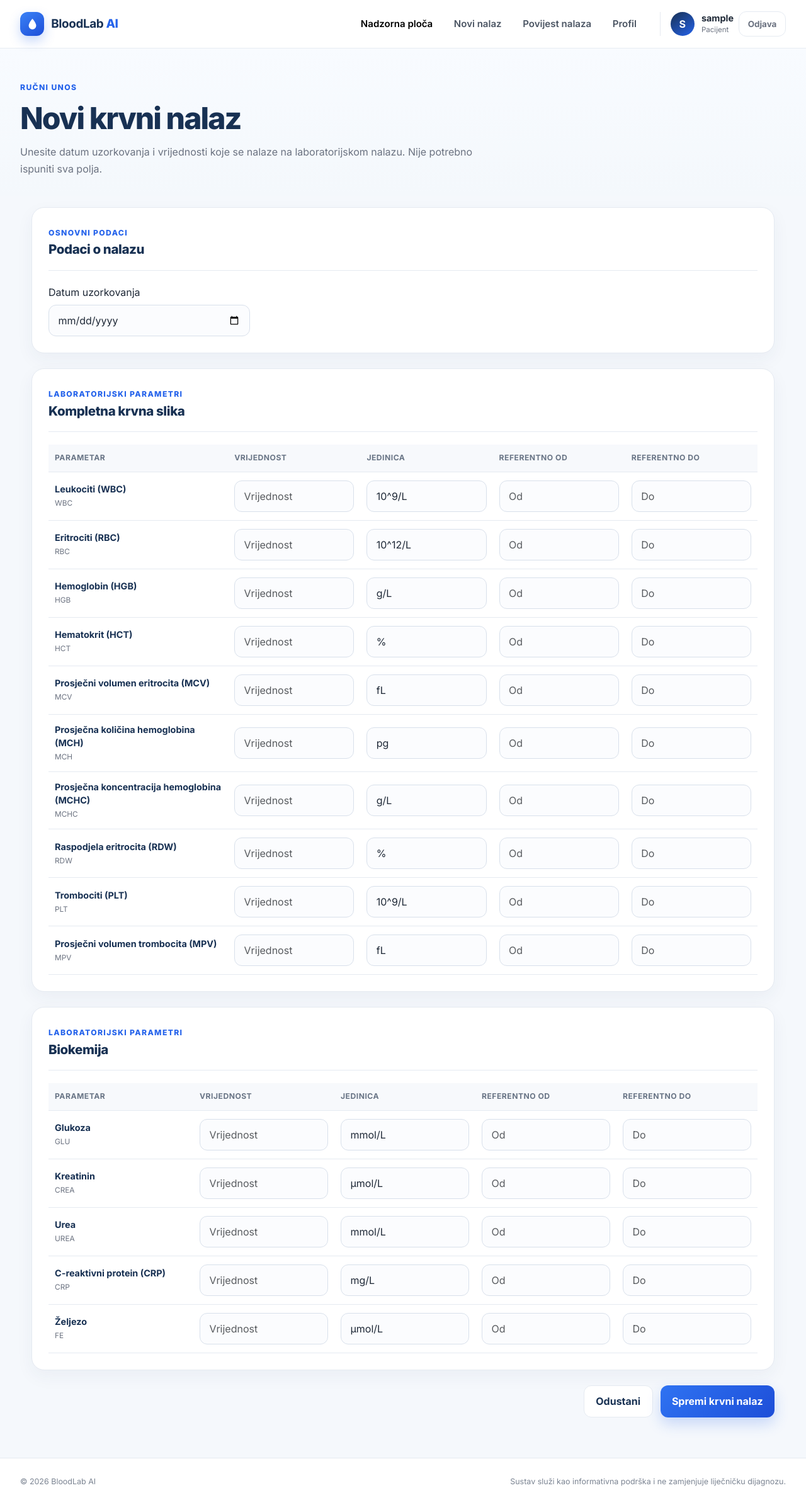
After one commit to petravuica/diplomski, a Django app: page /blood-tests/new/ in a window 1280 px wide. The commit adds this page. Shown: the whole page at 63% size. Run offline with Django 5.2, Linux system fonts and the light colour scheme; a user stored in the database is signed in; tables that the repository leaves empty hold one stand-in row (values such as "Sample post").

Commit message:
Implement manual blood test entry

```diff
--- a/config/urls.py
+++ b/config/urls.py
@@ -9,6 +9,7 @@ from users.forms import StyledAuthenticationForm
 urlpatterns = [
     path("admin/", admin.site.urls),
     path("", include("users.urls")),
+    path("blood-tests/", include("laboratory.urls")),
     path(
         "accounts/login/",
         auth_views.LoginView.as_view(
--- /dev/null
+++ b/laboratory/forms.py
@@ -0,0 +1,138 @@
+from datetime import date
+from decimal import Decimal
+
+from django import forms
+
+
+LABORATORY_PARAMETERS = (
+    {
+        "group": "Kompletna krvna slika",
+        "parameters": (
+            ("WBC", "Leukociti (WBC)", "10^9/L"),
+            ("RBC", "Eritrociti (RBC)", "10^12/L"),
+            ("HGB", "Hemoglobin (HGB)", "g/L"),
+            ("HCT", "Hematokrit (HCT)", "%"),
+            ("MCV", "Prosječni volumen eritrocita (MCV)", "fL"),
+            ("MCH", "Prosječna količina hemoglobina (MCH)", "pg"),
+            ("MCHC", "Prosječna koncentracija hemoglobina (MCHC)", "g/L"),
+            ("RDW", "Raspodjela eritrocita (RDW)", "%"),
+            ("PLT", "Trombociti (PLT)", "10^9/L"),
+            ("MPV", "Prosječni volumen trombocita (MPV)", "fL"),
+        ),
+    },
+    {
+        "group": "Biokemija",
+        "parameters": (
+            ("GLU", "Glukoza", "mmol/L"),
+            ("CREA", "Kreatinin", "µmol/L"),
+            ("UREA", "Urea", "mmol/L"),
+            ("CRP", "C-reaktivni protein (CRP)", "mg/L"),
+            ("FE", "Željezo", "µmol/L"),
+        ),
+    },
+)
+
+
+class ManualBloodTestForm(forms.Form):
+    sampling_date = forms.DateField(
+        label="Datum uzorkovanja",
+        widget=forms.DateInput(attrs={"type": "date", "class": "form-control"}),
+    )
+
+    def __init__(self, *args, **kwargs):
+        super().__init__(*args, **kwargs)
+        for group in LABORATORY_PARAMETERS:
+            for code, name, unit in group["parameters"]:
+                self.fields[f"value_{code}"] = forms.DecimalField(
+                    label=name,
+                    required=False,
+                    max_digits=14,
+                    decimal_places=6,
+                    widget=forms.NumberInput(
+                        attrs={
+                            "class": "form-control",
+                            "step": "any",
+                            "inputmode": "decimal",
+                            "placeholder": "Vrijednost",
+                        }
+                    ),
+                )
+                self.fields[f"unit_{code}"] = forms.CharField(
+                    label=f"Mjerna jedinica za {name}",
+                    required=False,
+                    initial=unit,
+                    max_length=50,
+                    widget=forms.TextInput(attrs={"class": "form-control"}),
+                )
+                self.fields[f"reference_min_{code}"] = forms.DecimalField(
+                    label=f"Donja referentna granica za {name}",
+                    required=False,
+                    max_digits=14,
+                    decimal_places=6,
+                    widget=forms.NumberInput(
+                        attrs={"class": "form-control", "step": "any", "placeholder": "Od"}
+                    ),
+                )
+                self.fields[f"reference_max_{code}"] = forms.DecimalField(
+                    label=f"Gornja referentna granica za {name}",
+                    required=False,
+                    max_digits=14,
+                    decimal_places=6,
+                    widget=forms.NumberInput(
+                        attrs={"class": "form-control", "step": "any", "placeholder": "Do"}
+                    ),
+                )
+
+    def clean_sampling_date(self):
+        sampling_date = self.cleaned_data["sampling_date"]
+        if sampling_date > date.today():
+            raise forms.ValidationError("Datum uzorkovanja ne može biti u budućnosti.")
+        return sampling_date
+
+    def clean(self):
+        cleaned_data = super().clean()
+        has_result = False
+
+        for group in LABORATORY_PARAMETERS:
+            for code, _name, _unit in group["parameters"]:
+                value = cleaned_data.get(f"value_{code}")
+                reference_min = cleaned_data.get(f"reference_min_{code}")
+                reference_max = cleaned_data.get(f"reference_max_{code}")
+
+                if value is not None:
+                    has_result = True
+                elif reference_min is not None or reference_max is not None:
+                    self.add_error(
+                        f"value_{code}",
+                        "Unesite vrijednost parametra ili uklonite referentne granice.",
+                    )
+
+                if (
+                    reference_min is not None
+                    and reference_max is not None
+                    and reference_min > reference_max
+                ):
+                    self.add_error(
+                        f"reference_max_{code}",
+                        "Gornja granica mora biti veća ili jednaka donjoj.",
+                    )
+
+        if not has_result:
+            raise forms.ValidationError("Unesite barem jedan laboratorijski parametar.")
+
+        return cleaned_data
+
+    def iter_parameter_data(self):
+        for group in LABORATORY_PARAMETERS:
+            for code, name, default_unit in group["parameters"]:
+                value = self.cleaned_data.get(f"value_{code}")
+                if value is None:
+                    continue
+                yield {
+                    "parameter_code": code,
+                    "parameter_name": name,
+                    "numeric_value": Decimal(value),
+                    "unit": self.cleaned_data.get(f"unit_{code}") or default_unit,
+                    "reference_min": self.cleaned_data.get(f"reference_min_{code}"),
+                    "reference_max": self.cleaned_data.get(f"reference_max_{code}"),
+                }
--- /dev/null
+++ b/laboratory/urls.py
@@ -0,0 +1,10 @@
+from django.urls import path
+
+from . import views
+
+app_name = "laboratory"
+
+urlpatterns = [
+    path("new/", views.manual_blood_test_create, name="manual-create"),
+    path("<int:pk>/", views.blood_test_detail, name="detail"),
+]
--- a/laboratory/views.py
+++ b/laboratory/views.py
@@ -1,3 +1,76 @@
-from django.shortcuts import render
+from django.contrib import messages
+from django.contrib.auth.decorators import login_required
+from django.db import transaction
+from django.shortcuts import get_object_or_404, redirect, render
 
-# Create your views here.
+from .forms import LABORATORY_PARAMETERS, ManualBloodTestForm
+from .models import BloodTest, BloodTestResult
+
+
+@login_required
+def manual_blood_test_create(request):
+    if not request.user.profile_is_complete:
+        messages.warning(
+            request,
+            "Prije unosa nalaza dovršite profil kako bi se dob i spol ispravno spremili uz nalaz.",
+        )
+        return redirect("profile")
+
+    if request.method == "POST":
+        form = ManualBloodTestForm(request.POST)
+        if form.is_valid():
+            with transaction.atomic():
+                blood_test = BloodTest.objects.create(
+                    user=request.user,
+                    sampling_date=form.cleaned_data["sampling_date"],
+                    input_method=BloodTest.InputMethod.MANUAL,
+                    processing_status=BloodTest.ProcessingStatus.COMPLETED,
+                )
+                BloodTestResult.objects.bulk_create(
+                    [
+                        BloodTestResult(blood_test=blood_test, **parameter_data)
+                        for parameter_data in form.iter_parameter_data()
+                    ]
+                )
+
+            messages.success(request, "Krvni nalaz uspješno je spremljen.")
+            return redirect("laboratory:detail", pk=blood_test.pk)
+    else:
+        form = ManualBloodTestForm()
+
+    groups = []
+    for group in LABORATORY_PARAMETERS:
+        parameters = []
+        for code, name, default_unit in group["parameters"]:
+            parameters.append(
+                {
+                    "code": code,
+                    "name": name,
+                    "default_unit": default_unit,
+                    "value_field": form[f"value_{code}"],
+                    "unit_field": form[f"unit_{code}"],
+                    "reference_min_field": form[f"reference_min_{code}"],
+                    "reference_max_field": form[f"reference_max_{code}"],
+                }
+            )
+        groups.append({"name": group["group"], "parameters": parameters})
+
+    return render(
+        request,
+        "laboratory/manual_blood_test_form.html",
+        {"form": form, "parameter_groups": groups},
+    )
+
+
+@login_required
+def blood_test_detail(request, pk):
+    blood_test = get_object_or_404(
+        BloodTest.objects.prefetch_related("results"),
+        pk=pk,
+        user=request.user,
+    )
+    return render(
+        request,
+        "laboratory/blood_test_detail.html",
+        {"blood_test": blood_test},
+    )
--- a/static/css/style.css
+++ b/static/css/style.css
@@ -345,3 +345,42 @@ a { color: var(--blue); }
     .profile-actions { flex-direction: column-reverse; }
     .profile-actions .btn { width: 100%; }
 }
+
+/* Manual blood test entry and details */
+.blood-test-form { max-width: 1180px; margin: 0 auto; }
+.form-section-heading { align-items: center; }
+.sampling-field { max-width: 320px; padding-top: 22px; }
+.parameter-table-wrap { overflow-x: auto; margin-top: 20px; }
+.parameter-entry-table, .results-table { width: 100%; border-collapse: collapse; }
+.parameter-entry-table th, .results-table th { padding: 12px 10px; color: #697586; background: #f7f9fc; border-bottom: 1px solid var(--line); font-size: .76rem; text-transform: uppercase; letter-spacing: .04em; white-space: nowrap; }
+.parameter-entry-table td, .results-table td { padding: 13px 10px; border-bottom: 1px solid var(--line); vertical-align: middle; }
+.parameter-entry-table td:first-child { min-width: 230px; }
+.parameter-entry-table td:not(:first-child) { min-width: 140px; }
+.parameter-entry-table td strong, .results-table td strong { display: block; color: var(--navy); font-size: .9rem; }
+.parameter-entry-table td small, .results-table td small { display: block; margin-top: .2rem; color: var(--muted); font-size: .74rem; }
+.parameter-entry-table .form-control { min-width: 112px; }
+.form-actions-row { display: flex; justify-content: flex-end; gap: 12px; margin-top: 8px; }
+.btn-light-app { padding: .75rem 1.15rem; color: var(--navy); background: white; border: 1px solid var(--line); border-radius: 12px; font-weight: 700; }
+.detail-hero-row { display: flex; align-items: center; justify-content: space-between; gap: 24px; }
+.detail-summary-grid { display: grid; grid-template-columns: repeat(3, 1fr); gap: 18px; }
+.result-status { display: inline-flex; padding: .4rem .65rem; border-radius: 999px; font-size: .75rem; font-weight: 800; white-space: nowrap; }
+.status-unknown { color: #667085; background: #edf1f6; }
+.recent-tests-list { display: grid; padding-top: 10px; }
+.recent-test-row { display: grid; grid-template-columns: 1fr auto auto; align-items: center; gap: 18px; padding: 16px 4px; color: inherit; text-decoration: none; border-bottom: 1px solid var(--line); }
+.recent-test-row:hover strong { color: var(--blue); }
+.recent-test-row div { display: grid; }
+.recent-test-row strong { color: var(--navy); }
+.recent-test-row small, .recent-test-row span { color: var(--muted); font-size: .82rem; }
+.recent-test-row b { color: #91a0b4; font-size: 1.5rem; font-weight: 400; }
+
+@media (max-width: 767.98px) {
+    .detail-hero-row { align-items: flex-start; flex-direction: column; }
+    .detail-summary-grid { grid-template-columns: 1fr; }
+    .form-actions-row { flex-direction: column-reverse; }
+    .form-actions-row .btn { width: 100%; }
+    .parameter-entry-table thead { display: none; }
+    .parameter-entry-table, .parameter-entry-table tbody, .parameter-entry-table tr, .parameter-entry-table td { display: block; width: 100%; }
+    .parameter-entry-table tr { padding: 14px 0; border-bottom: 1px solid var(--line); }
+    .parameter-entry-table td { display: grid; grid-template-columns: 125px 1fr; align-items: center; gap: 10px; min-width: 0 !important; padding: 6px 0; border: 0; }
+    .parameter-entry-table td::before { content: attr(data-label); color: var(--muted); font-size: .75rem; font-weight: 700; }
+}
--- a/templates/base.html
+++ b/templates/base.html
@@ -31,7 +31,7 @@
                     <div class="collapse navbar-collapse" id="mainNavbar">
                         <div class="navbar-nav ms-auto align-items-lg-center gap-lg-2">
                             <a class="nav-link active" href="{% url 'home' %}">Nadzorna ploča</a>
-                            <a class="nav-link" href="#">Novi nalaz</a>
+                            <a class="nav-link" href="{% url 'laboratory:manual-create' %}">Novi nalaz</a>
                             <a class="nav-link" href="#">Povijest nalaza</a>
                             <a class="nav-link" href="{% url 'profile' %}">Profil</a>
                             <a class="nav-user ms-lg-3" href="{% url 'profile' %}" aria-label="Otvori korisnički profil">
--- /dev/null
+++ b/templates/laboratory/manual_blood_test_form.html
@@ -0,0 +1,86 @@
+{% extends 'base.html' %}
+{% block title %}Novi krvni nalaz | BloodLab AI{% endblock %}
+
+{% block content %}
+<section class="profile-hero">
+    <div class="container app-container">
+        <span class="eyebrow">Ručni unos</span>
+        <h1>Novi krvni nalaz</h1>
+        <p>Unesite datum uzorkovanja i vrijednosti koje se nalaze na laboratorijskom nalazu. Nije potrebno ispuniti sva polja.</p>
+    </div>
+</section>
+
+<section class="profile-content">
+    <div class="container app-container">
+        <form method="post" class="blood-test-form" novalidate>
+            {% csrf_token %}
+
+            {% if form.non_field_errors %}
+                <div class="form-alert" role="alert">
+                    {% for error in form.non_field_errors %}<div>{{ error }}</div>{% endfor %}
+                </div>
+            {% endif %}
+
+            <article class="panel-card mb-4">
+                <div class="panel-heading form-section-heading">
+                    <div><span class="eyebrow">Osnovni podaci</span><h2>Podaci o nalazu</h2></div>
+                </div>
+                <div class="sampling-field">
+                    <label class="form-label" for="{{ form.sampling_date.id_for_label }}">{{ form.sampling_date.label }}</label>
+                    {{ form.sampling_date }}
+                    {% for error in form.sampling_date.errors %}<div class="field-error">{{ error }}</div>{% endfor %}
+                </div>
+            </article>
+
+            {% for group in parameter_groups %}
+                <article class="panel-card mb-4">
+                    <div class="panel-heading form-section-heading">
+                        <div><span class="eyebrow">Laboratorijski parametri</span><h2>{{ group.name }}</h2></div>
+                    </div>
+                    <div class="parameter-table-wrap">
+                        <table class="parameter-entry-table">
+                            <thead>
+                                <tr>
+                                    <th>Parametar</th>
+                                    <th>Vrijednost</th>
+                                    <th>Jedinica</th>
+                                    <th>Referentno od</th>
+                                    <th>Referentno do</th>
+                                </tr>
+                            </thead>
+                            <tbody>
+                                {% for parameter in group.parameters %}
+                                    <tr>
+                                        <td data-label="Parametar"><strong>{{ parameter.name }}</strong><small>{{ parameter.code }}</small></td>
+                                        <td data-label="Vrijednost">
+                                            {{ parameter.value_field }}
+                                            {% for error in parameter.value_field.errors %}<div class="field-error">{{ error }}</div>{% endfor %}
+                                        </td>
+                                        <td data-label="Jedinica">
+                                            {{ parameter.unit_field }}
+                                            {% for error in parameter.unit_field.errors %}<div class="field-error">{{ error }}</div>{% endfor %}
+                                        </td>
+                                        <td data-label="Referentno od">
+                                            {{ parameter.reference_min_field }}
+                                            {% for error in parameter.reference_min_field.errors %}<div class="field-error">{{ error }}</div>{% endfor %}
+                                        </td>
+                                        <td data-label="Referentno do">
+                                            {{ parameter.reference_max_field }}
+                                            {% for error in parameter.reference_max_field.errors %}<div class="field-error">{{ error }}</div>{% endfor %}
+                                        </td>
+                                    </tr>
+                                {% endfor %}
+                            </tbody>
+                        </table>
+                    </div>
+                </article>
+            {% endfor %}
+
+            <div class="form-actions-row">
+                <a class="btn btn-light-app" href="{% url 'home' %}">Odustani</a>
+                <button class="btn btn-primary-app" type="submit">Spremi krvni nalaz</button>
+            </div>
+        </form>
+    </div>
+</section>
+{% endblock %}
```
Also changed, not shown: laboratory/tests.py (+61 -0 lines), templates/laboratory/blood_test_detail.html (added, +63 -0 lines), templates/registration/home.html (+23 -12 lines), users/views.py (+16 -1 lines).
